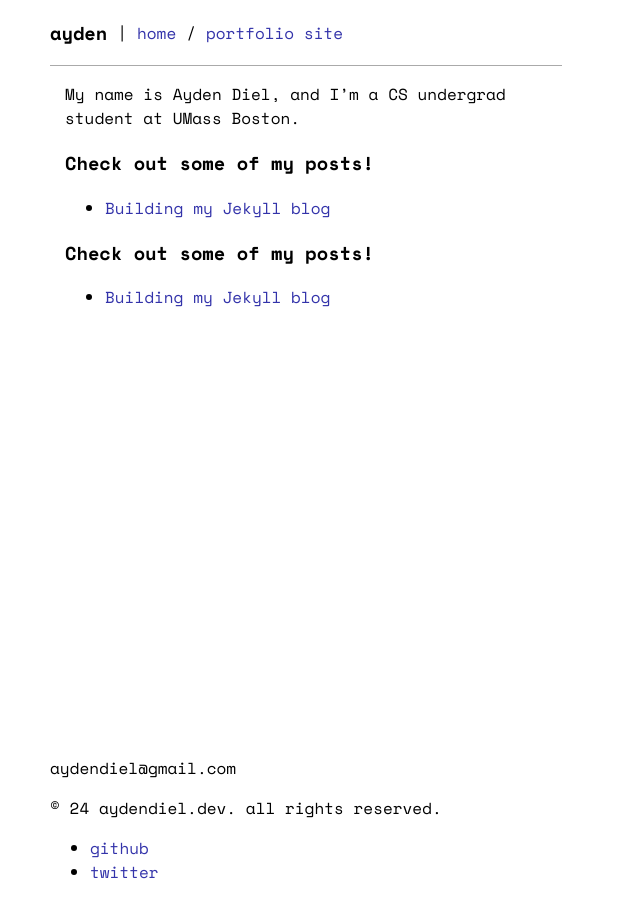
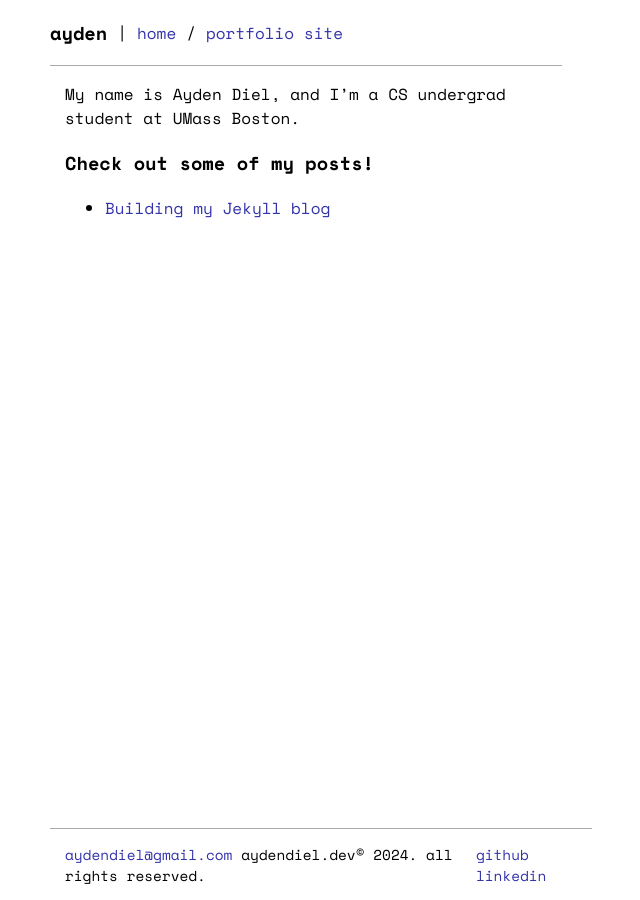
Before and after one commit to leiDnedyA/blogfolio, a Jekyll site: the page built from index.md, in a window 1280 px wide. Shown: the whole page, without its empty margins (334-974 px from the left). Built offline with Jekyll 4.4.1, drawn with Linux system fonts in a browser that asks for light colours.

Commit message:
feat: Added links & footer

```diff
--- a/_config.yml
+++ b/_config.yml
@@ -10,10 +10,14 @@ baseurl: "/blogfolio" # the subpath of your site, e.g. /blog
 domain: "aydendiel.dev"
 url: "https://aydendiel.dev" # the base hostname & protocol for your site, e.g. http://example.com
 # twitter_username: jekyllrb
-github_username:  leiDnedyA
+github_username: leiDnedyA
+linkedin: "https://www.linkedin.com/in/ayden-diel-9b0972191/"
 github: [metadata]
 
 # Build settings
 theme: minima
 plugins:
   - jekyll-titles-from-headings
+
+social_links:
+  - { platform: linkedin, user_url: "https://www.linkedin.com/in/ayden-diel-9b0972191/" }
--- a/_includes/footer.html
+++ b/_includes/footer.html
@@ -1,11 +1,13 @@
 
-<div>
-  {{ site.email }}
-    <footer>
-      <p>&copy; {{ site.time | date: "%y" }} {{ site.title }}. all rights reserved.</p>
-      <ul>
-        <li><a href="{{ site.github }}">github</a></li>
-        <li><a href="{{ site.twitter }}">twitter</a></li>
-      </ul>
-    </footer>
-</div>
+<footer>
+  <p><a href="mailto:{{ site.email }}">{{ site.email }}</a>
+  {{ site.title }}&copy;
+  <span id="copyright">
+    <script>document.getElementById('copyright').appendChild(document.createTextNode(new Date().getFullYear() + '.'))</script>
+  </span>
+   all rights reserved.</p>
+  <p>
+    <a href="https://github.com/leiDnedyA/">github</a>
+    <a href="https://www.linkedin.com/in/ayden-diel-9b0972191/">linkedin</a>
+  </p>
+</footer>
--- a/_includes/header.html
+++ b/_includes/header.html
@@ -1,16 +1,8 @@
 <header>
-  <style>
-    .header-navbar {
-      display: flex;
-      flex-direction: row;
-      align-items: center;
-      gap: 10px;
-      border-bottom: 1px solid #aaa;
-    }
-  </style>
+  <style></style>
   <div class="header-navbar">
     <h3>ayden</h3> |
     <a href="{{ "/" | relative_url }}">home</a> /
-    <a href="{{ "/" | relative_url }}">portfolio site</a>
+    <a href="https://aydendiel.dev/">portfolio site</a>
   </div>
 </header>
--- a/_layouts/default.html
+++ b/_layouts/default.html
@@ -36,6 +36,21 @@
       flex-grow: 1;
       padding: 0 15px;
     }
+    .header-navbar {
+      display: flex;
+      flex-direction: row;
+      align-items: center;
+      gap: 10px;
+      border-bottom: 1px solid #aaa;
+    }
+    footer {
+      border-top: 1px solid #aaa;
+      font-size: .9rem;
+      width: 100%;
+      display: flex;
+      justify-content: space-between;
+      padding: 0 15px;
+    }
 
     @media(max-width: 1000px) {
       #root {
@@ -55,14 +70,6 @@
     {% include header.html %}
     <div id="main">
     {{ content }}
-    <h3>Check out some of my posts!</h3>
-    <ul>
-      {% for post in site.posts %}
-        <li>
-          <a href="{{ site.baseurl }}{{ post.url }}">{{ post.title }}</a>
-        </li>
-      {% endfor %}
-    </ul>
     </div>
 
   {% include footer.html %}
```
Also changed, not shown: _posts/2024-05-16-welcome-to-jekyll.md (+25 -0 lines).
